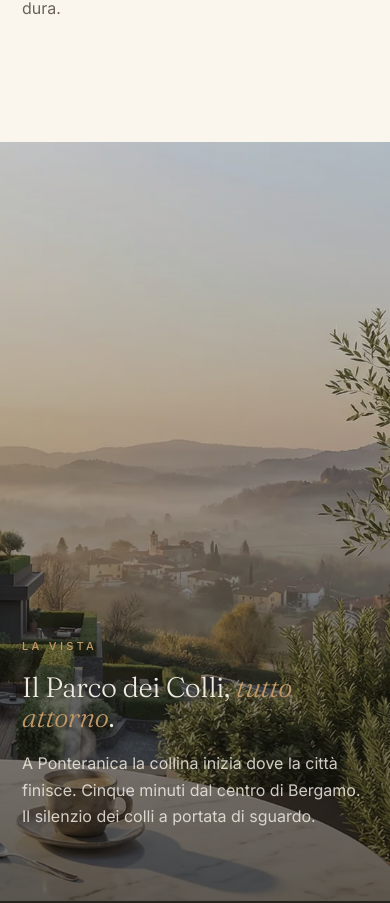
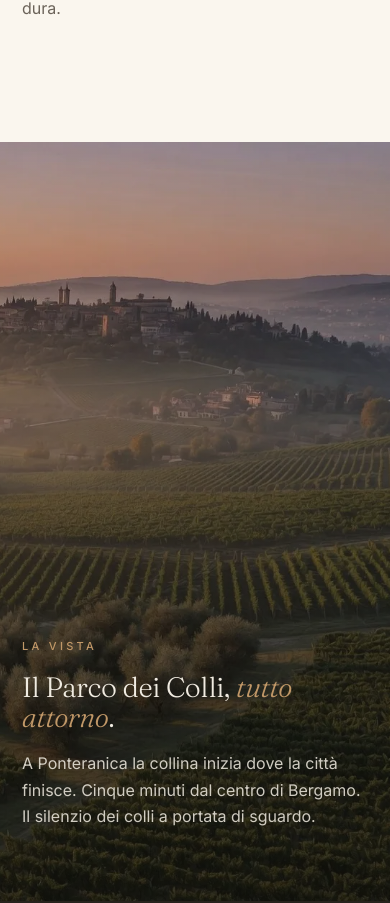
Before and after one commit to rino-it/elaia, a React (Vite) app: page / in a window 390 px wide. Shown: the part 1457-2360 px from the top of the page. Built offline with nearby package versions, Linux system fonts and the light colour scheme.

Commit message:
ux(vista): mobile crop dedicato (vista-panoramica_mobile.webp 69KB)

```diff
--- a/src/components/Vista.tsx
+++ b/src/components/Vista.tsx
@@ -2,11 +2,14 @@ export default function Vista() {
   return (
     <section className="vista reveal" id="vista">
       <div className="vista-bg">
-        <img
-          src="/images/vista/vista-panoramica.webp"
-          alt="Vista panoramica ELAIA — Parco dei Colli e Bergamo Alta in lontananza"
-          loading="lazy"
-        />
+        <picture>
+          <source srcSet="/images/vista/vista-panoramica_mobile.webp" media="(max-width: 768px)" />
+          <img
+            src="/images/vista/vista-panoramica.webp"
+            alt="Vista panoramica ELAIA — Parco dei Colli e Bergamo Alta in lontananza"
+            loading="lazy"
+          />
+        </picture>
       </div>
       <div className="vista-content">
         <p className="vista-eyebrow">La vista</p>
```
Also changed, not shown: public/images/vista/vista-panoramica.webp, public/images/vista/vista-panoramica_mobile.webp (added).
